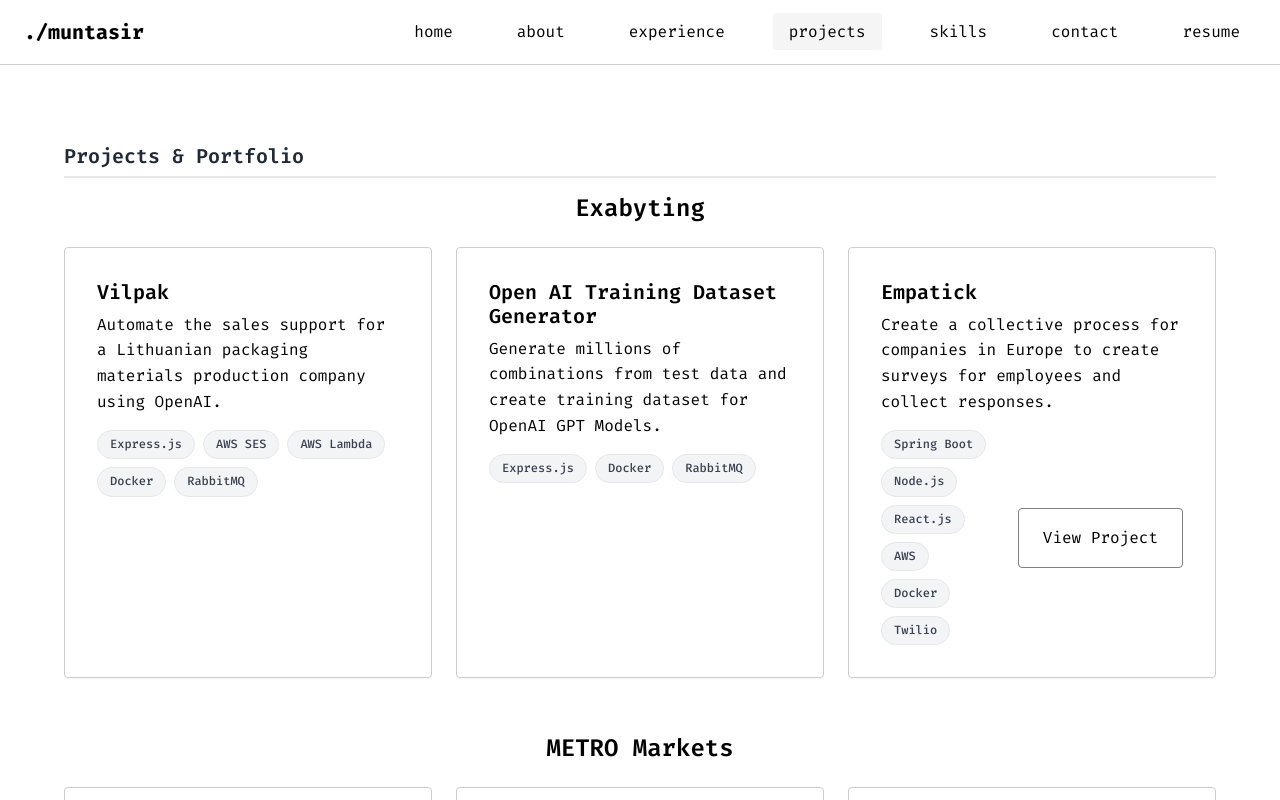
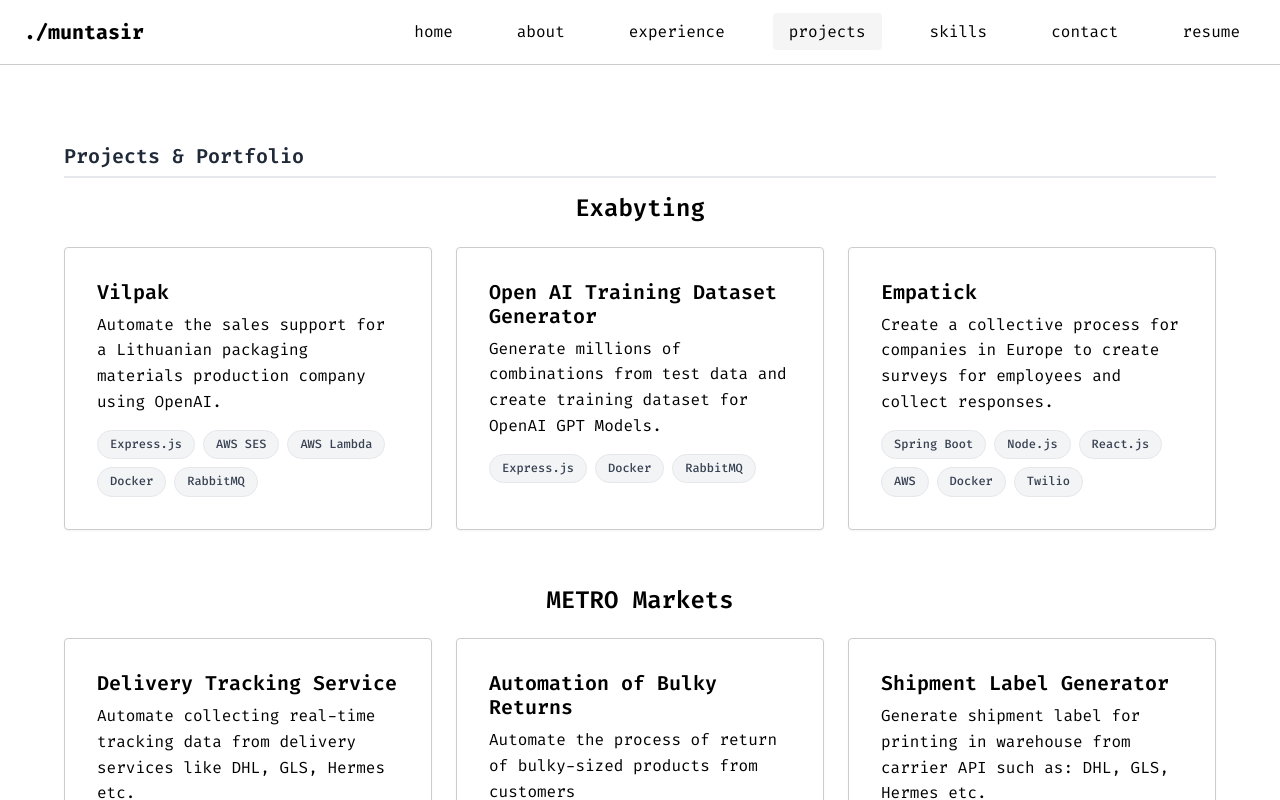
Before and after one commit to kmmuntasir/kmmuntasir.com, a React (Vite) app: page /projects in a window 1280 px wide. Shown: the top 800 px of the page. Built offline with nearby package versions, Linux system fonts and the light colour scheme.

Commit message:
feat: remove View Project buttons from Projects page

```diff
--- a/src/pages/Projects.jsx
+++ b/src/pages/Projects.jsx
@@ -11,16 +11,6 @@
             <span key={idx} className="tech-tag">{tech}</span>
           ))}
         </div>
-        {project.link && (
-          <a
-            href={project.link}
-            target="_blank"
-            rel="noopener noreferrer"
-            className="hero-link"
-          >
-            View Project
-          </a>
-        )}
       </div>
     </div>
   );
```
